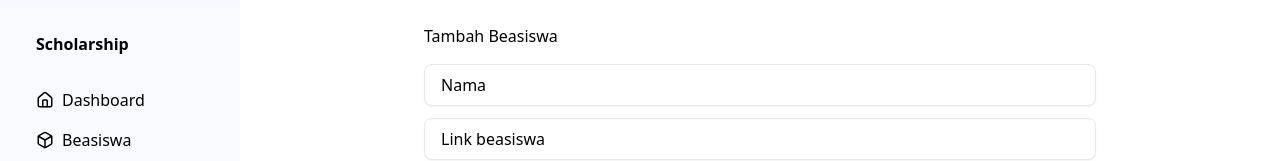
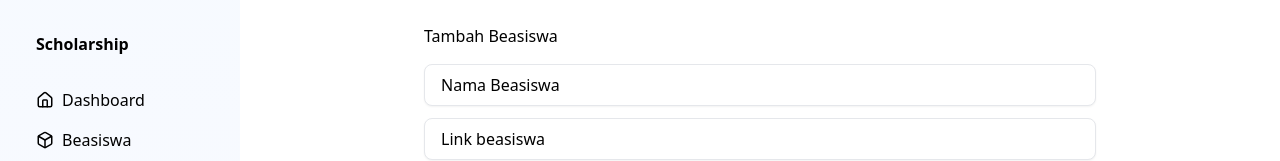
Before and after one commit to udilz/scholaship-fe, a React (Vite) app: page /dashboard/scholarship/tambah in a window 1280 px wide. Shown: the top 161 px of the page. Built offline with nearby package versions, Linux system fonts and the light colour scheme.

Commit message:
modified form add beasiswa

```diff
--- a/src/features/dashboard-beasiswa/components/form.add-beasiswa.tsx
+++ b/src/features/dashboard-beasiswa/components/form.add-beasiswa.tsx
@@ -13,17 +13,19 @@ export const FormAddBeasiswa = () => {
       <main>
         <section className="space-y-4">
           <h3>Tambah Beasiswa</h3>
-          <section className="space-y-3">
-            <Input placeholder="Nama " className='placeholder:text-black' />
-            <Input placeholder="Link beasiswa" className='placeholder:text-black' />
-            <Select caption="Negara" options={countries}></Select>
-            <Select caption="Tipe pendanaan beasiswa" options={pendanaanBeasiswa}></Select>
-            <Select caption="jenjang beasiswa" options={jenjangBeasiswa} className="w-3/5"></Select>
-            <Select caption="Jurusan" options={majorIndonesia} className="w-3/5"></Select>
-            <InputDate label='Open Date'/>
-            <InputDate label='Close Date'/>
-            <Textarea placeholder="Diskripsi beasiswa" className='placeholder:text-black' rows={6} />
-            <Button variant="violet">Submit Product</Button>
+          <section>
+            <form action="" className="space-y-3">
+              <Input placeholder="Nama Beasiswa" name="namaBeasiswa" className="placeholder:text-black" />
+              <Input placeholder="Link beasiswa" name="linkBeasiswa" className="placeholder:text-black" />
+              <Select caption="Negara" options={countries} name="negara"></Select>
+              <Select caption="Tipe pendanaan beasiswa" options={pendanaanBeasiswa} name="tipePendanaanBeasiswa"></Select>
+              <Select caption="jenjang beasiswa" options={jenjangBeasiswa} className="w-3/5" name="jenjangBeasiswa"></Select>
+              <Select caption="Jurusan" options={majorIndonesia} className="w-3/5" name="majorIndonesia"></Select>
+              <InputDate label="Open Date" name="openDate" />
+              <InputDate label="Close Date" name="closeDate" />
+              <Textarea placeholder="Diskripsi beasiswa" name="diskripsi" className="placeholder:text-black" rows={6} />
+              <Button variant="violet">Submit Product</Button>
+            </form>
           </section>
         </section>
       </main>
--- a/src/features/dashboard-beasiswa/components/index.tsx
+++ b/src/features/dashboard-beasiswa/components/index.tsx
@@ -23,7 +23,7 @@ export const DashboardBeasiswa = () => {
                     No
                   </th>
                   <th scope="col" className="px-6 py-3">
-                    Nama
+                    Nama Beasiswa
                   </th>
                   <th scope="col" className="px-6 py-3">
                     Link Beasiswa
--- a/src/features/dashboard-beasiswa/components/inputDate.tsx
+++ b/src/features/dashboard-beasiswa/components/inputDate.tsx
@@ -3,16 +3,17 @@ import { Input } from '@/components/ui/input';
 
 interface InputDateProps {
   label?: string;
+  name?: string;
 }
 
 export const InputDate = ( props : InputDateProps) => {
   return (
     <div className="flex items-center gap-4">
-      <label htmlFor="openDate">
+      <label>
         {props.label}
         {':'}
       </label>
-      <Input type="date" id="openDate"></Input>
+      <Input type="date" name={props.name}></Input>
     </div>
   );
 };
```
